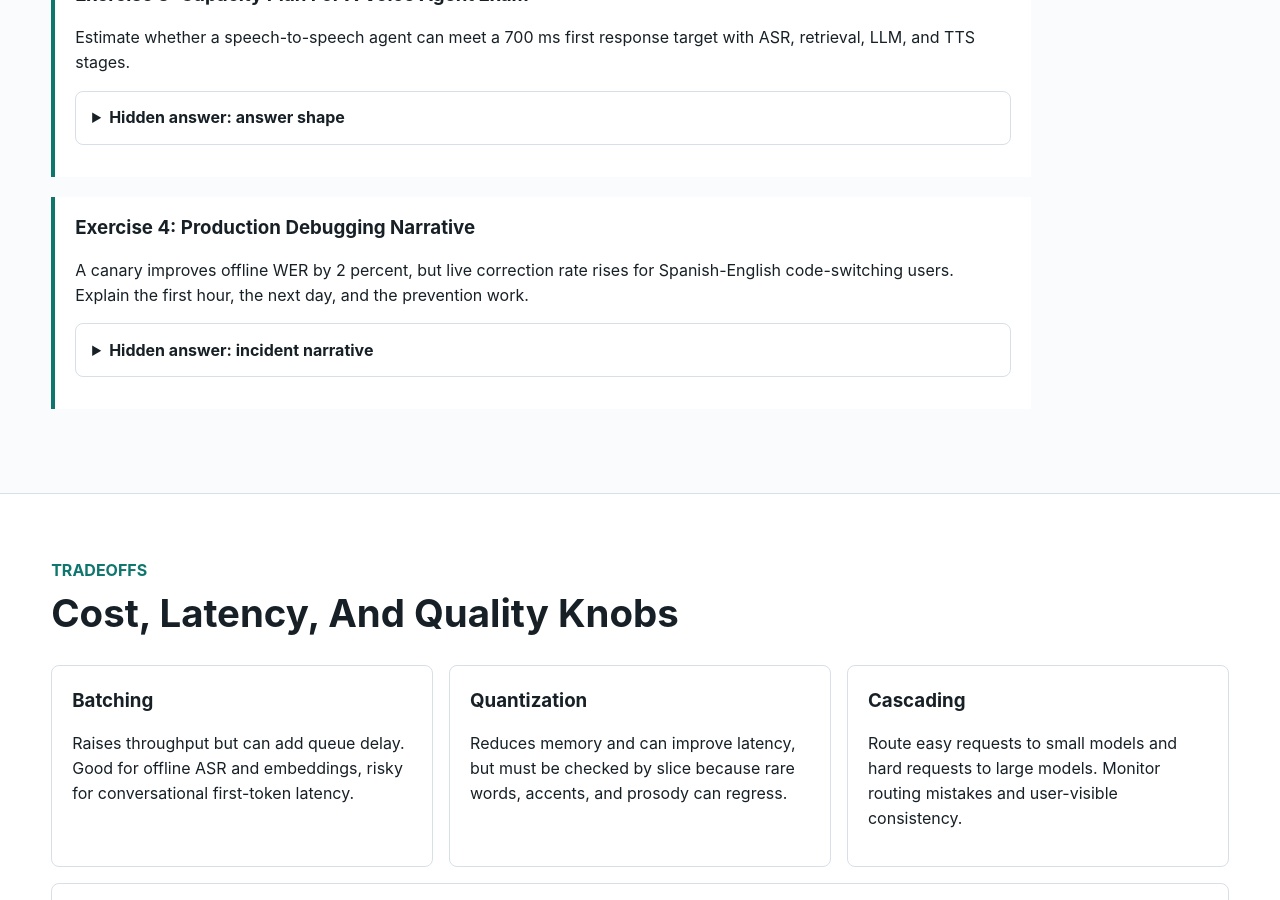
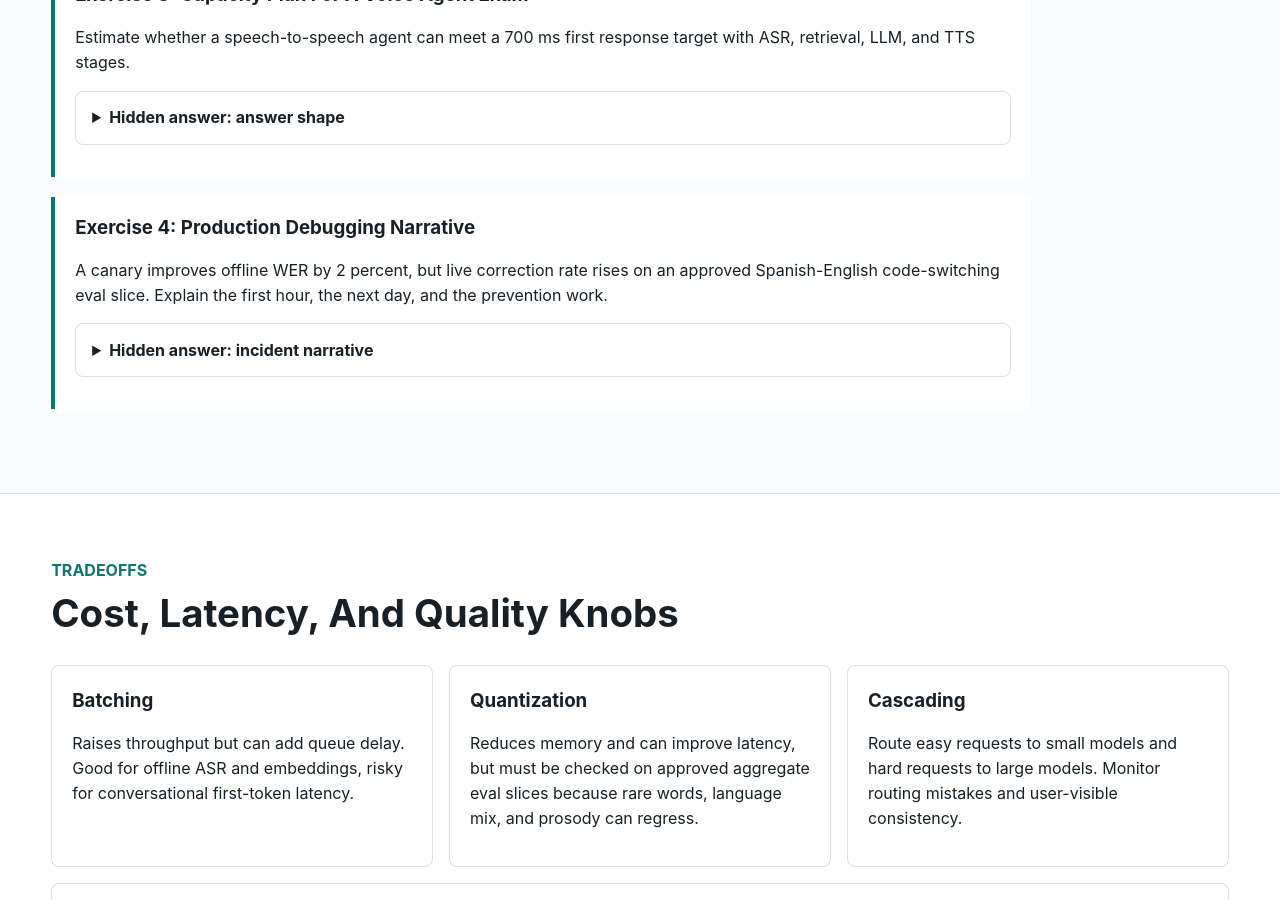
Before and after one commit to kennethli319/kennethli319.github.io, a Jekyll site: the page audio-text-ml-course/lessons/production-speech-mlops.html, which Jekyll copies as it is, in a window 1280 px wide and 900 px high, scrolled down 4973 px. Built offline with Jekyll 4.4.1, drawn with Linux system fonts in a browser that asks for light colours.

Commit message:
Update speech MLOps privacy wording

```diff
--- a/audio-text-ml-course/lessons/production-speech-mlops.html
+++ b/audio-text-ml-course/lessons/production-speech-mlops.html
@@ -406,13 +406,13 @@ def asr_slice_gate(baseline, candidate, budgets):
         <h3>Exercise 4: Production Debugging Narrative</h3>
         <p>
           A canary improves offline WER by 2 percent, but live correction rate
-          rises for Spanish-English code-switching users. Explain the first
+          rises on an approved Spanish-English code-switching eval slice. Explain the first
           hour, the next day, and the prevention work.
         </p>
         <details class="qa">
           <summary>Hidden answer: incident narrative</summary>
           <p>
-            First hour: pause or roll back the canary for the affected slice,
+            First hour: pause or roll back the canary for the affected approved aggregate slice,
             compare request routing, language ID, contextual biasing, text
             normalization, and entity errors against the baseline. Next day:
             build a targeted eval slice, inspect redacted or approved examples,
@@ -437,7 +437,7 @@ def asr_slice_gate(baseline, candidate, budgets):
         </article>
         <article class="card">
           <h3>Quantization</h3>
-          <p>Reduces memory and can improve latency, but must be checked by slice because rare words, accents, and prosody can regress.</p>
+          <p>Reduces memory and can improve latency, but must be checked on approved aggregate eval slices because rare words, language mix, and prosody can regress.</p>
         </article>
         <article class="card">
           <h3>Cascading</h3>
```
